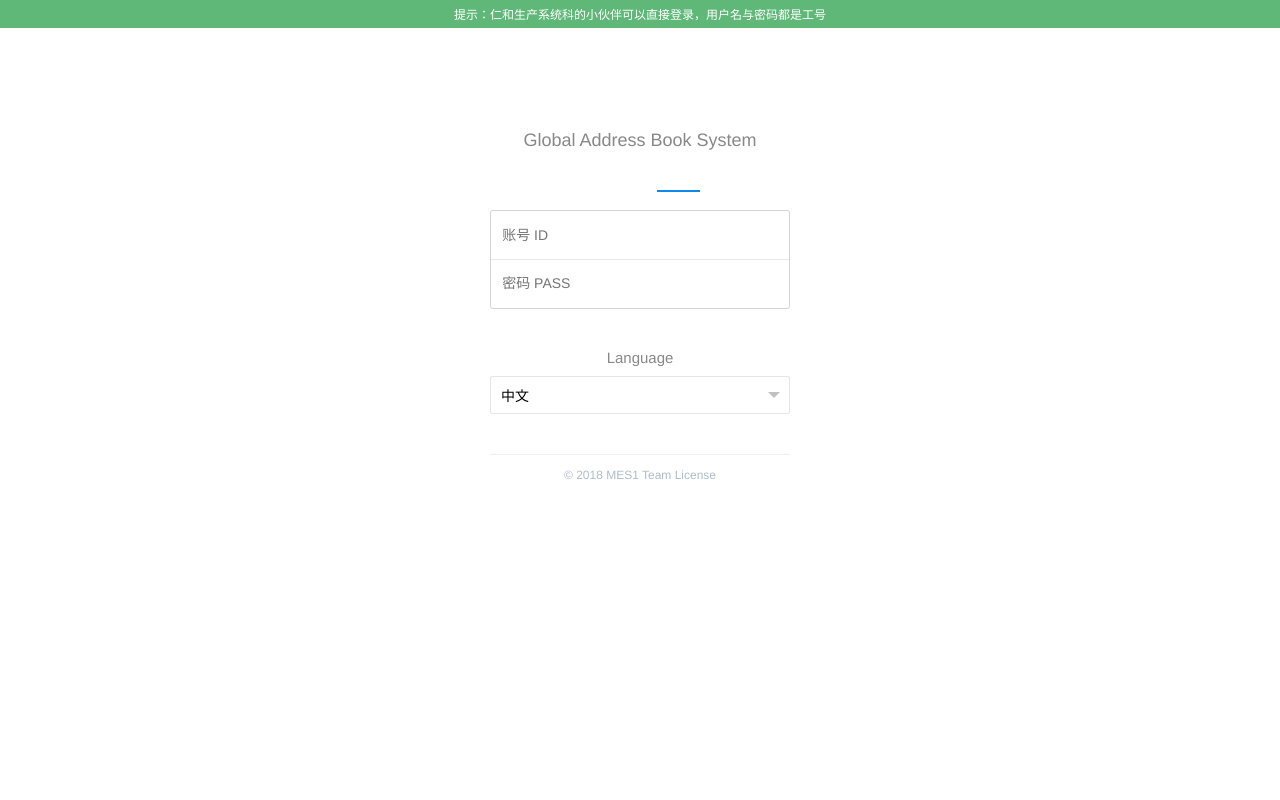
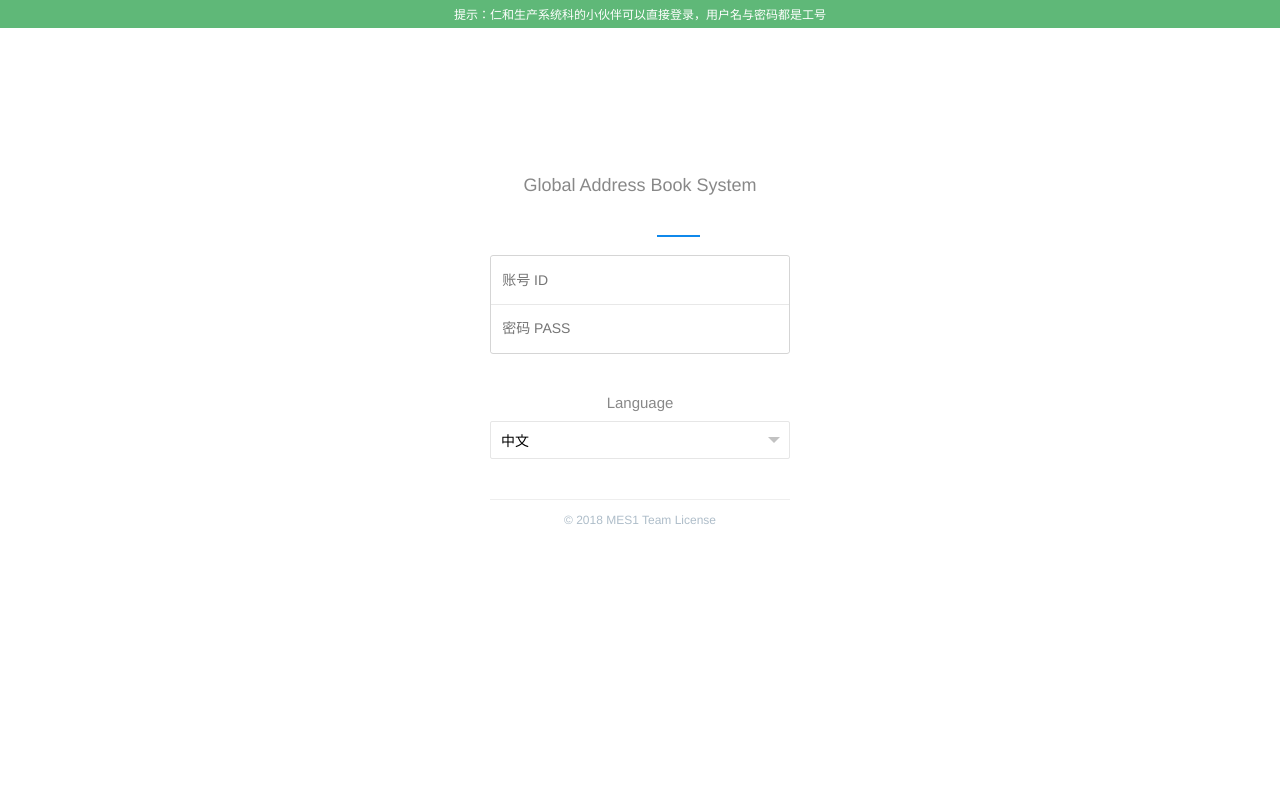
Before and after one commit to manier13579/GABS-AddressBookSystem, a PHP site: page /account in a window 1280 px wide. Run offline with PHP 8.4, Linux system fonts and the light colour scheme; data comes from the database, SQL or seed files in the repository.

Commit message:
IE Compatibility Fix , Support IE8 +
Now Support IE8 +

```diff
--- a/src/account.php
+++ b/src/account.php
@@ -24,6 +24,8 @@ session_start();
 </div>
 
 <div class="wrap">
+  <div class="subwrap">
+    <div class="content">
       <div class="layui-row">
         <div class="title"><span lang="通讯录"></span></div>
         <div class="title2">Global Address Book System</div>
@@ -81,6 +83,8 @@ session_start();
       <div class="layui-row footer">
         <hr class="layui-bg-gray">
         <div class="footer-line">© 2018 MES1 Team License</div>
+      </div>
+    </div>
   </div>
 </div>
 
--- a/src/css/account.css
+++ b/src/css/account.css
@@ -1,5 +1,4 @@
 body{
-  display:flex;
   width:100%;
   height:100%;
 }
@@ -21,9 +20,18 @@ body{
 }
 .wrap{
   margin: auto;
-  display:block;
+  height:300px;
   width: 300px;
-  min-height: 590px;
+  position:relative;
+}
+.subwrap{
+  position: absolute;
+  width:100%;
+  top: 50%;
+}
+.content{
+  position: relative;
+  top: -50%;
 }
 .title{
   text-align:center;
```
Also changed, not shown: src/view/zuIframe.php (+7 -2 lines). Lines whose indentation alone changed are shown as unchanged.
